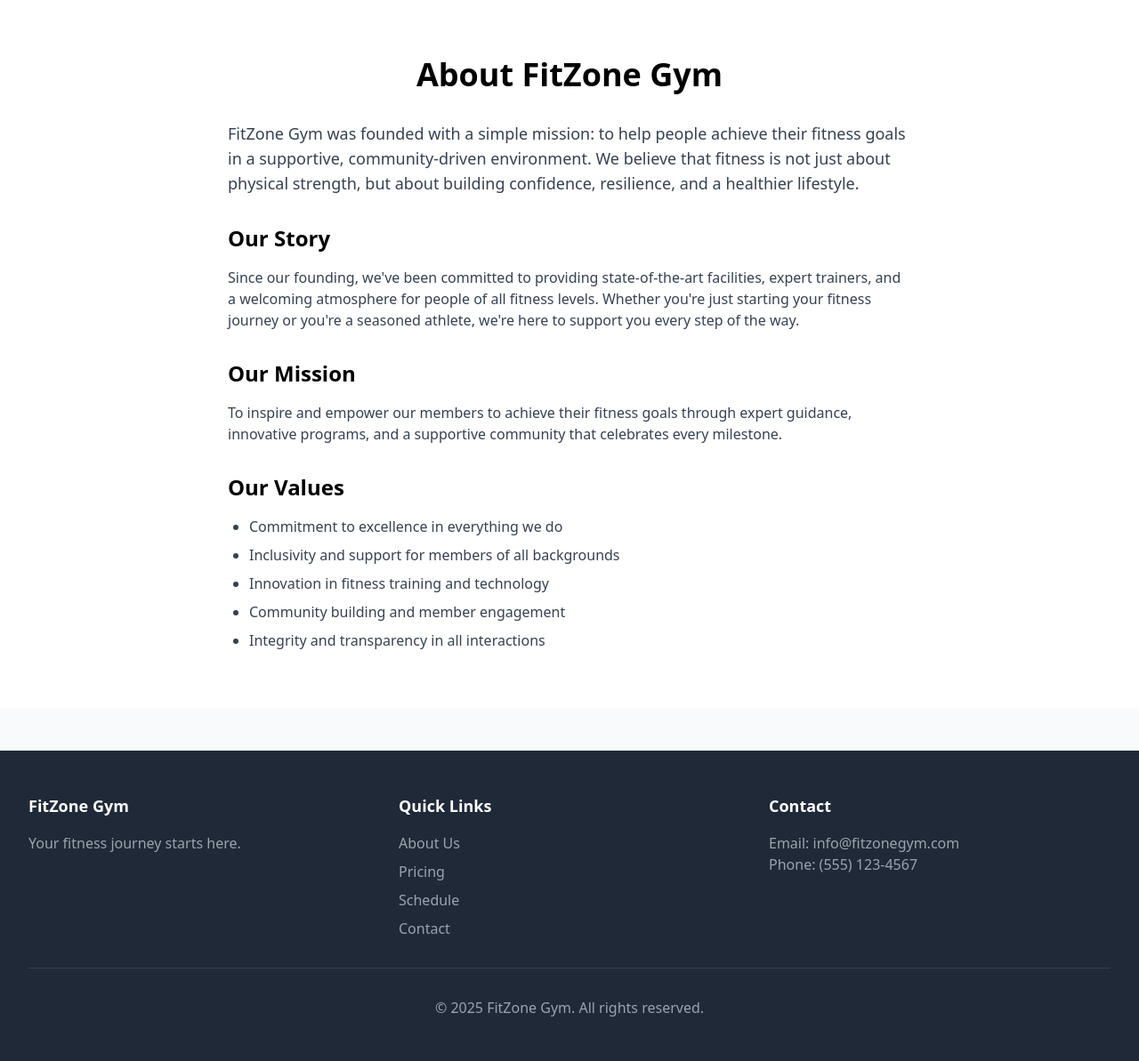
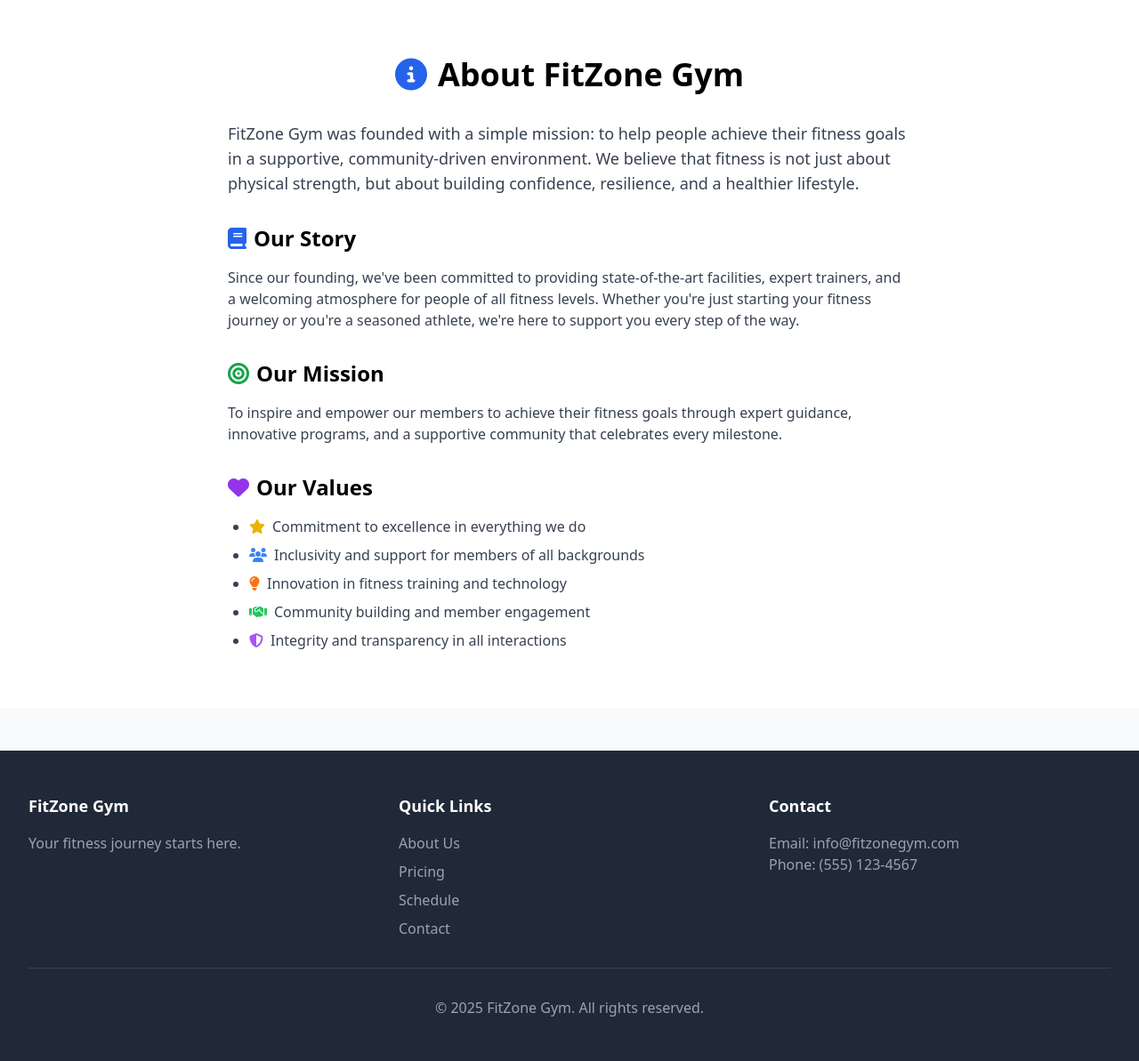
Before and after one commit to kiruuuuuuu/fitzone-gym, a Django app: page /about/ in a window 1280 px wide. Shown: the part 64-1257 px from the top of the page at 89% size. Run offline with Django 5.2, Linux system fonts and the light colour scheme; some libraries are stand-ins or nearby versions.

Commit message:
Complete visual enhancements and icons across all remaining templates

```diff
--- a/templates/about.html
+++ b/templates/about.html
@@ -5,31 +5,31 @@
 {% block content %}
 <div class="bg-white py-16">
     <div class="max-w-7xl mx-auto px-4 sm:px-6 lg:px-8">
-        <h1 class="text-4xl font-bold text-center mb-8">About FitZone Gym</h1>
+        <h1 class="text-4xl font-bold text-center mb-8 flex items-center justify-center"><i class="fas fa-info-circle mr-3 text-blue-600"></i>About FitZone Gym</h1>
         <div class="prose max-w-3xl mx-auto">
             <p class="text-lg text-gray-700 mb-6">
                 FitZone Gym was founded with a simple mission: to help people achieve their fitness goals in a supportive,
                 community-driven environment. We believe that fitness is not just about physical strength, but about building
                 confidence, resilience, and a healthier lifestyle.
             </p>
-            <h2 class="text-2xl font-semibold mt-8 mb-4">Our Story</h2>
+            <h2 class="text-2xl font-semibold mt-8 mb-4 flex items-center"><i class="fas fa-book mr-2 text-blue-600"></i>Our Story</h2>
             <p class="text-gray-700 mb-6">
                 Since our founding, we've been committed to providing state-of-the-art facilities, expert trainers, and a
                 welcoming atmosphere for people of all fitness levels. Whether you're just starting your fitness journey or
                 you're a seasoned athlete, we're here to support you every step of the way.
             </p>
-            <h2 class="text-2xl font-semibold mt-8 mb-4">Our Mission</h2>
+            <h2 class="text-2xl font-semibold mt-8 mb-4 flex items-center"><i class="fas fa-bullseye mr-2 text-green-600"></i>Our Mission</h2>
             <p class="text-gray-700 mb-6">
                 To inspire and empower our members to achieve their fitness goals through expert guidance, innovative programs,
                 and a supportive community that celebrates every milestone.
             </p>
-            <h2 class="text-2xl font-semibold mt-8 mb-4">Our Values</h2>
+            <h2 class="text-2xl font-semibold mt-8 mb-4 flex items-center"><i class="fas fa-heart mr-2 text-purple-600"></i>Our Values</h2>
             <ul class="list-disc pl-6 text-gray-700 space-y-2">
-                <li>Commitment to excellence in everything we do</li>
-                <li>Inclusivity and support for members of all backgrounds</li>
-                <li>Innovation in fitness training and technology</li>
-                <li>Community building and member engagement</li>
-                <li>Integrity and transparency in all interactions</li>
+                <li><i class="fas fa-star text-yellow-500 mr-2"></i>Commitment to excellence in everything we do</li>
+                <li><i class="fas fa-users text-blue-500 mr-2"></i>Inclusivity and support for members of all backgrounds</li>
+                <li><i class="fas fa-lightbulb text-orange-500 mr-2"></i>Innovation in fitness training and technology</li>
+                <li><i class="fas fa-handshake text-green-500 mr-2"></i>Community building and member engagement</li>
+                <li><i class="fas fa-shield-alt text-purple-500 mr-2"></i>Integrity and transparency in all interactions</li>
             </ul>
         </div>
     </div>
--- a/templates/community/challenges.html
+++ b/templates/community/challenges.html
@@ -5,7 +5,7 @@
 {% block content %}
 <div class="bg-white py-16">
     <div class="max-w-7xl mx-auto px-4 sm:px-6 lg:px-8">
-        <h1 class="text-4xl font-bold mb-8">Community Challenges</h1>
+        <h1 class="text-4xl font-bold mb-8 flex items-center"><i class="fas fa-trophy mr-3 text-blue-600"></i>Community Challenges</h1>
 
         {% if challenges %}
         <div class="grid grid-cols-1 md:grid-cols-2 lg:grid-cols-3 gap-6">
@@ -26,7 +26,7 @@
                         </span>
                     </p>
                 </div>
-                <a href="{% url 'community:challenge_detail' challenge.id %}" class="block w-full bg-blue-600 text-white text-center py-2 px-4 rounded-lg hover:bg-blue-700 transition">View Details</a>
+                <a href="{% url 'community:challenge_detail' challenge.id %}" class="block w-full bg-blue-600 text-white text-center py-2 px-4 rounded-lg hover:bg-blue-700 transition"><i class="fas fa-eye mr-2"></i>View Details</a>
             </div>
             {% endfor %}
         </div>
--- a/templates/contact.html
+++ b/templates/contact.html
@@ -5,7 +5,7 @@
 {% block content %}
 <div class="bg-white py-16">
     <div class="max-w-3xl mx-auto px-4 sm:px-6 lg:px-8">
-        <h1 class="text-4xl font-bold text-center mb-8">Contact Us</h1>
+        <h1 class="text-4xl font-bold text-center mb-8 flex items-center justify-center"><i class="fas fa-envelope mr-3 text-blue-600"></i>Contact Us</h1>
         <p class="text-center text-gray-600 mb-8">Have a question? We'd love to hear from you. Send us a message and we'll respond as soon as possible.</p>
 
         <form method="post" class="space-y-6">
@@ -38,7 +38,7 @@
                     <p class="mt-1 text-sm text-red-600">{{ form.message.errors }}</p>
                 {% endif %}
             </div>
-            <button type="submit" class="w-full bg-blue-600 text-white py-2 px-4 rounded-lg hover:bg-blue-700 transition">Send Message</button>
+            <button type="submit" class="w-full bg-blue-600 text-white py-2 px-4 rounded-lg hover:bg-blue-700 transition"><i class="fas fa-paper-plane mr-2"></i>Send Message</button>
         </form>
     </div>
 </div>
--- a/templates/core/qr_code.html
+++ b/templates/core/qr_code.html
@@ -5,7 +5,7 @@
 {% block content %}
 <div class="bg-white py-16">
     <div class="max-w-md mx-auto px-4 sm:px-6 lg:px-8 text-center">
-        <h1 class="text-3xl font-bold mb-4">Your QR Code</h1>
+        <h1 class="text-3xl font-bold mb-4 flex items-center justify-center"><i class="fas fa-qrcode mr-3 text-blue-600"></i>Your QR Code</h1>
         <p class="text-gray-600 mb-6">Show this QR code at the gym entrance for check-in</p>
 
         {% if qr_data %}
@@ -14,7 +14,7 @@
             <p class="text-sm text-gray-600 mt-4">Code refreshes every 30 seconds</p>
         </div>
 
-        <a href="{% url 'qr_code' %}" class="bg-blue-600 text-white px-6 py-2 rounded-lg hover:bg-blue-700 transition inline-block">Refresh QR Code</a>
+        <a href="{% url 'qr_code' %}" class="bg-blue-600 text-white px-6 py-2 rounded-lg hover:bg-blue-700 transition inline-block"><i class="fas fa-sync mr-2"></i>Refresh QR Code</a>
         {% else %}
         <p class="text-red-600">Error generating QR code. Please try again.</p>
         {% endif %}
```
Also changed, not shown: templates/staff/reports.html (+8 -8 lines).
